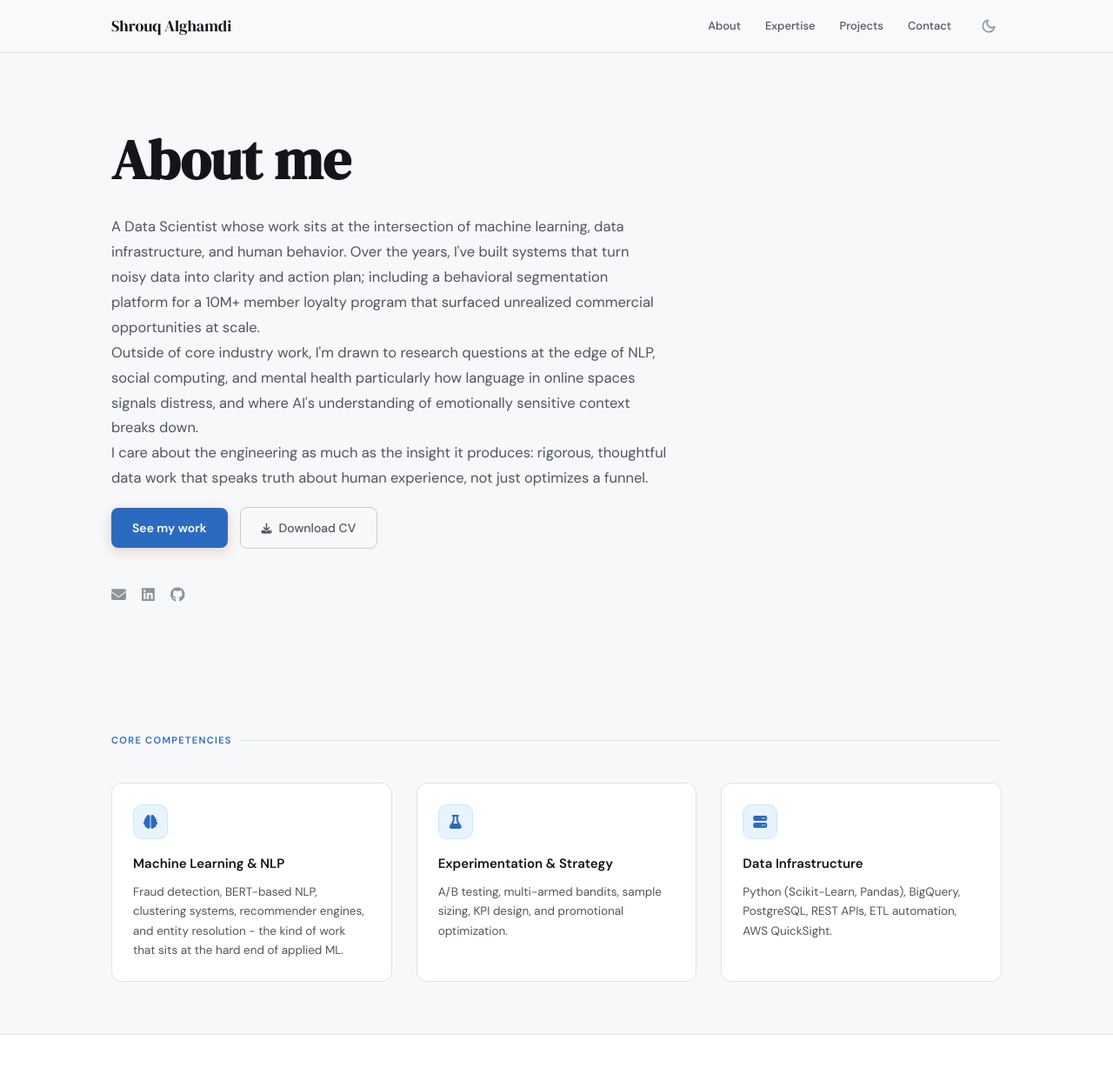
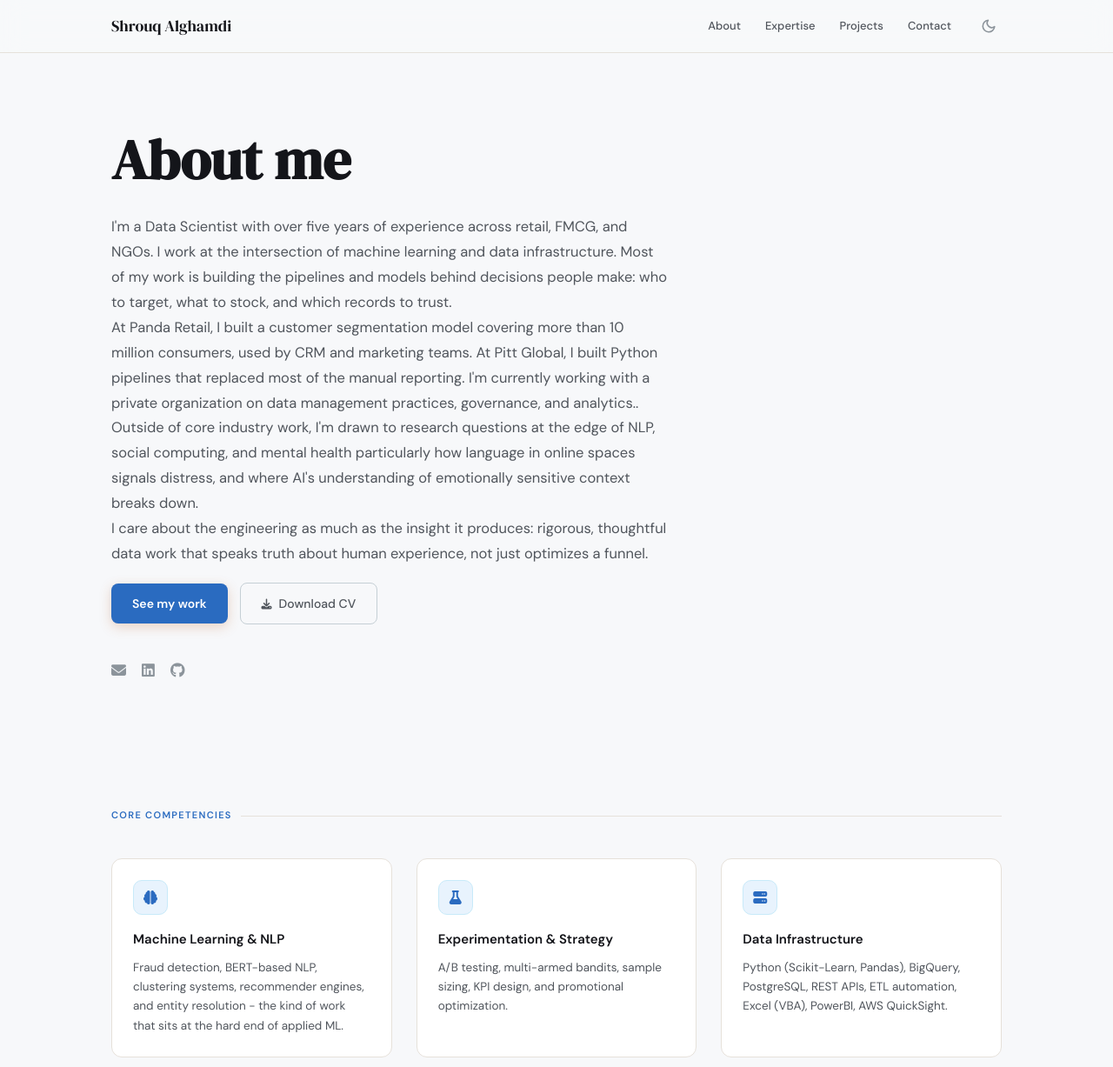
Before and after one commit to Shrouqgh/shrouqgh.github.io, a plain HTML site: page index.html in a window 1280 px wide. Shown: the top 1227 px of the page at 87% size. Drawn offline with Linux system fonts and the light colour scheme.

Commit message:
Update index.html

```diff
--- a/index.html
+++ b/index.html
@@ -541,11 +541,11 @@
           About me
         </h1>
         <p class="hero-bio reveal" style="transition-delay:.14s">
-          A Data Scientist whose work sits at the intersection of machine learning, data infrastructure, and human behavior. Over the years, I've built systems that turn noisy data into clarity and action plan; including a behavioral segmentation platform for a 10M+ member loyalty program that surfaced unrealized commercial opportunities at scale.
+          I'm a Data Scientist with over five years of experience across retail, FMCG, and NGOs. I work at the intersection of machine learning and data infrastructure. Most of my work is building the pipelines and models behind decisions people make: who to target, what to stock, and which records to trust.
+          <br>At Panda Retail, I built a customer segmentation model covering more than 10 million consumers, used by CRM and marketing teams. At Pitt Global, I built Python pipelines that replaced most of the manual reporting. I'm currently working with a private organization on data management practices, governance, and analytics..
           <br>Outside of core industry work, I'm drawn to research questions at the edge of NLP, social computing, and mental health particularly how language in online spaces signals distress, and where AI's understanding of emotionally sensitive context breaks down.
           <br>I care about the engineering as much as the insight it produces: rigorous, thoughtful data work that speaks truth about human experience, not just optimizes a funnel.
         </p>
-<!--        <p class="hero-aside reveal" style="transition-delay:.18s">When I'm offline, you'll usually find me on a run, on the tennis court, or enjoying an off-screen time at the beach </p> -->
         <div class="hero-actions reveal" style="transition-delay:.22s">
           <a href="#portfolio" class="btn-primary">See my work</a>
           <a href="shrouq_alghamdi_resume.pdf" download class="btn-outline"><i class="fas fa-download" style="margin-right:8px;font-size:12px"></i>Download CV</a>
@@ -589,7 +589,7 @@
       <div class="skill-card reveal" style="transition-delay:.16s">
         <div class="skill-icon"><i class="fas fa-server"></i></div>
         <h3>Data Infrastructure</h3>
-        <p>Python (Scikit-Learn, Pandas), BigQuery, PostgreSQL, REST APIs, ETL automation, AWS QuickSight.</p>
+        <p>Python (Scikit-Learn, Pandas), BigQuery, PostgreSQL, REST APIs, ETL automation, Excel (VBA), PowerBI, AWS QuickSight.</p>
       </div>
     </div>
   </div>
```
